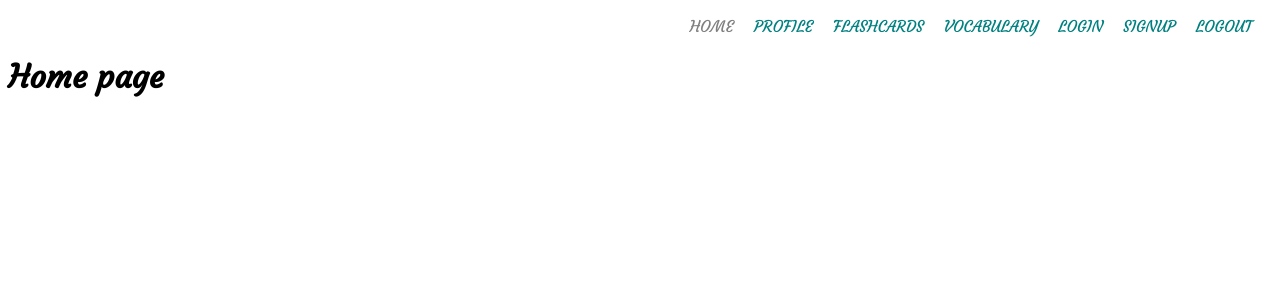
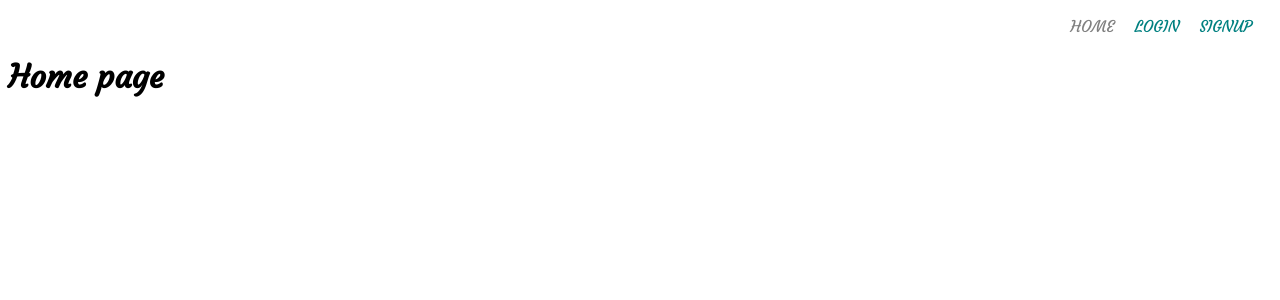
Before and after one commit to chatter-ladder/client, a React (Create React App) app: page / in a window 1280 px wide. Shown: the top 300 px of the page. Built offline with nearby package versions, Linux system fonts and the light colour scheme.

Commit message:
Updated Navigation to show only the appropriate links based on user authentication

```diff
--- a/src/components/Navigation/Navigation.js
+++ b/src/components/Navigation/Navigation.js
@@ -12,36 +12,48 @@ const Navigation = (props) => {
             HOME
           </NavLink>
         </li>
+        {props.isAuthenticated ? (
           <li>
             <NavLink activeClassName={classes.active} to="profile">
               PROFILE
             </NavLink>
           </li>
+        ) : null}
+        {props.isAuthenticated ? (
           <li>
             <NavLink activeClassName={classes.active} to="flashcards">
               FLASHCARDS
             </NavLink>
           </li>
+        ) : null}
+        {props.isAuthenticated ? (
           <li>
             <NavLink activeClassName={classes.active} to="vocabulary">
               VOCABULARY
             </NavLink>
           </li>
+        ) : null}
+        {!props.isAuthenticated ? (
           <li>
             <NavLink activeClassName={classes.active} to="login">
               LOGIN
             </NavLink>
           </li>
+        ) : null}
+        {!props.isAuthenticated ? (
           <li>
             <NavLink activeClassName={classes.active} to="register">
               SIGNUP
             </NavLink>
           </li>
+        ) : null}
+        {props.isAuthenticated ? (
           <li>
             <NavLink activeClassName={classes.active} to="logout">
               LOGOUT
             </NavLink>
           </li>
+        ) : null}
       </ul>
     </nav>
   );
```
Lines whose indentation alone changed are shown as unchanged.
